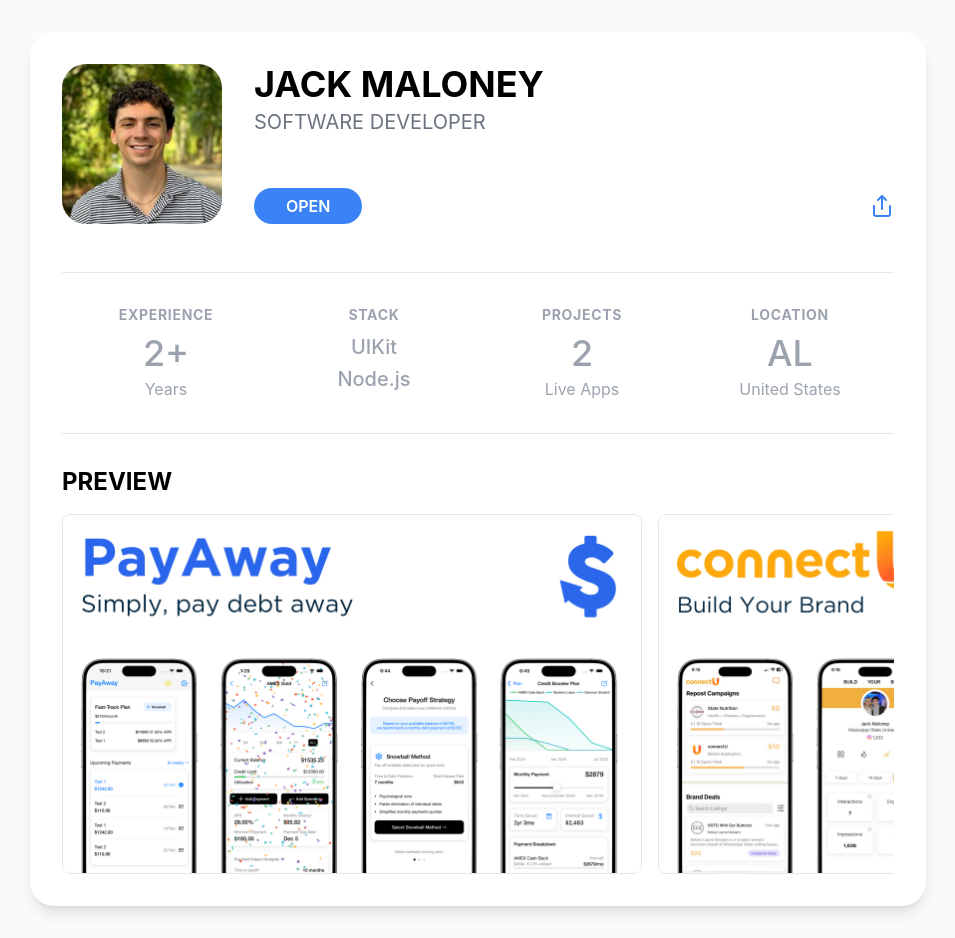
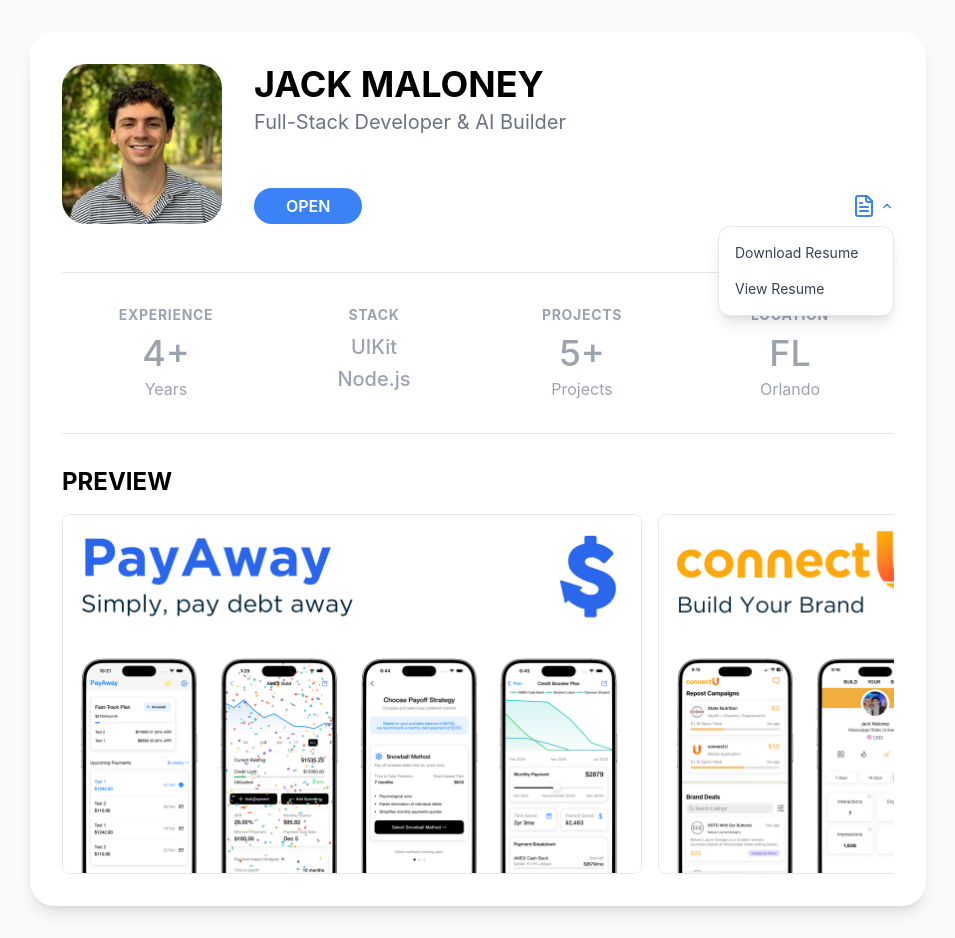
Before and after one commit to jackrmaloney/jackrm_port, a React (Vite) app: page / in a window 1280 px wide. Both pictures are taken after a click on the button 1044 px from the left and 206 px from the top of the page. Shown: the whole page, without its empty margins (162-1117 px from the left). Built offline with nearby package versions, Linux system fonts and the light colour scheme.

Commit message:
feat: add resume dropdown, update stats and subtitle

```diff
--- a/src/components/profile/ProfileCard.tsx
+++ b/src/components/profile/ProfileCard.tsx
@@ -1,5 +1,5 @@
 import React, { useState, useRef } from 'react';
-import { Share } from 'lucide-react';
+import { FileText, ChevronDown } from 'lucide-react';
 import { HomePage } from '../main/HomePage';
 
 export const ProfileCard = () => {
@@ -8,6 +8,7 @@
   const [startX, setStartX] = useState(0);
   const [scrollLeft, setScrollLeft] = useState(0);
   const [isHomeOpen, setIsHomeOpen] = useState(false);
+  const [resumeOpen, setResumeOpen] = useState(false);
 
   const handleMouseDown = (e: React.MouseEvent) => {
     e.preventDefault();
@@ -53,19 +54,46 @@
               JACK MALONEY
             </h1>
             <h2 className="text-lg sm:text-xl text-gray-500 mt-1">
-              SOFTWARE DEVELOPER
+              Full-Stack Developer & AI Builder
             </h2>
           </div>
-          <div className="flex justify-center sm:justify-between items-center mt-4 sm:mt-0">
+          <div className="flex justify-center sm:justify-between items-center mt-4 sm:mt-0 gap-3">
             <button
               onClick={() => setIsHomeOpen(true)}
               className="bg-blue-500 text-white px-6 sm:px-8 py-1.5 rounded-full text-sm sm:text-base font-semibold hover:bg-blue-600 transition-colors"
             >
               OPEN
             </button>
-            <button className="text-blue-500 hover:text-blue-600 transition-colors ml-4">
-              <Share size={24} />
-            </button>
+            <div className="relative">
+              <button
+                onClick={() => setResumeOpen(!resumeOpen)}
+                className="text-blue-500 hover:text-blue-600 transition-colors flex items-center gap-1"
+              >
+                <FileText size={24} />
+                <ChevronDown size={14} className={`transition-transform ${resumeOpen ? 'rotate-180' : ''}`} />
+              </button>
+              {resumeOpen && (
+                <div className="absolute right-0 top-full mt-2 bg-white rounded-xl shadow-lg border border-gray-200 py-2 w-44 z-50">
+                  <a
+                    href="/resume.pdf"
+                    download
+                    className="block px-4 py-2 text-sm text-gray-700 hover:bg-gray-100 transition-colors"
+                    onClick={() => setResumeOpen(false)}
+                  >
+                    Download Resume
+                  </a>
+                  <a
+                    href="/resume.pdf"
+                    target="_blank"
+                    rel="noopener noreferrer"
+                    className="block px-4 py-2 text-sm text-gray-700 hover:bg-gray-100 transition-colors"
+                    onClick={() => setResumeOpen(false)}
+                  >
+                    View Resume
+                  </a>
+                </div>
+              )}
+            </div>
           </div>
         </div>
       </div>
@@ -77,7 +105,7 @@
             EXPERIENCE
           </p>
           <p className="text-3xl sm:text-4xl font-medium text-gray-400 mt-2 mb-1">
-            2+
+            4+
           </p>
           <p className="text-gray-400 text-sm sm:text-base">
             Years
@@ -99,10 +127,10 @@
             PROJECTS
           </p>
           <p className="text-3xl sm:text-4xl font-medium text-gray-400 mt-2 mb-1">
-            2
+            5+
           </p>
           <p className="text-gray-400 text-sm sm:text-base">
-            Live Apps
+            Projects
           </p>
         </div>
         <div className="text-center">
@@ -110,10 +138,10 @@
             LOCATION
           </p>
           <p className="text-3xl sm:text-4xl font-medium text-gray-400 mt-2 mb-1">
-            AL
+            FL
           </p>
           <p className="text-gray-400 text-sm sm:text-base">
-            United States
+            Orlando
           </p>
         </div>
       </div>
```
